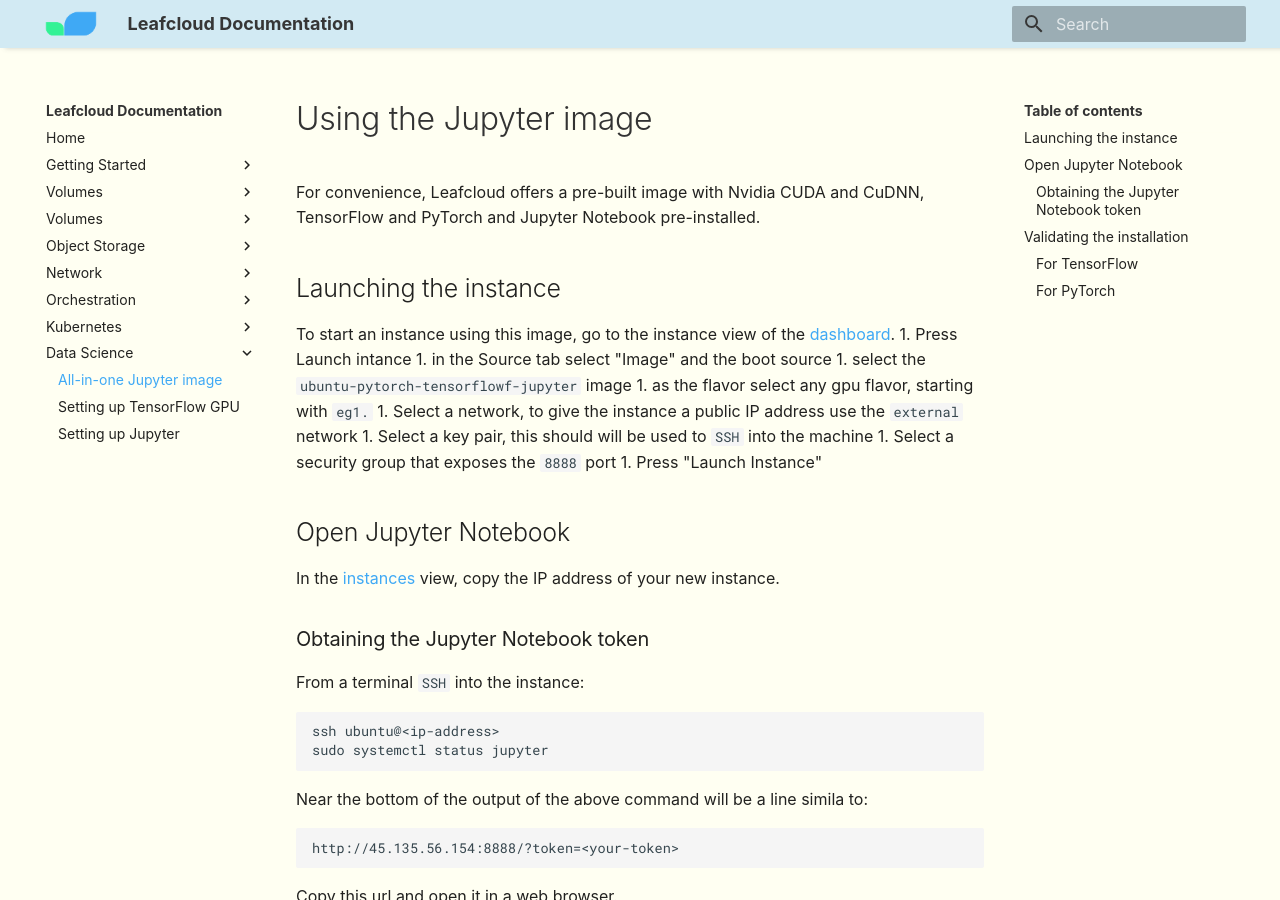
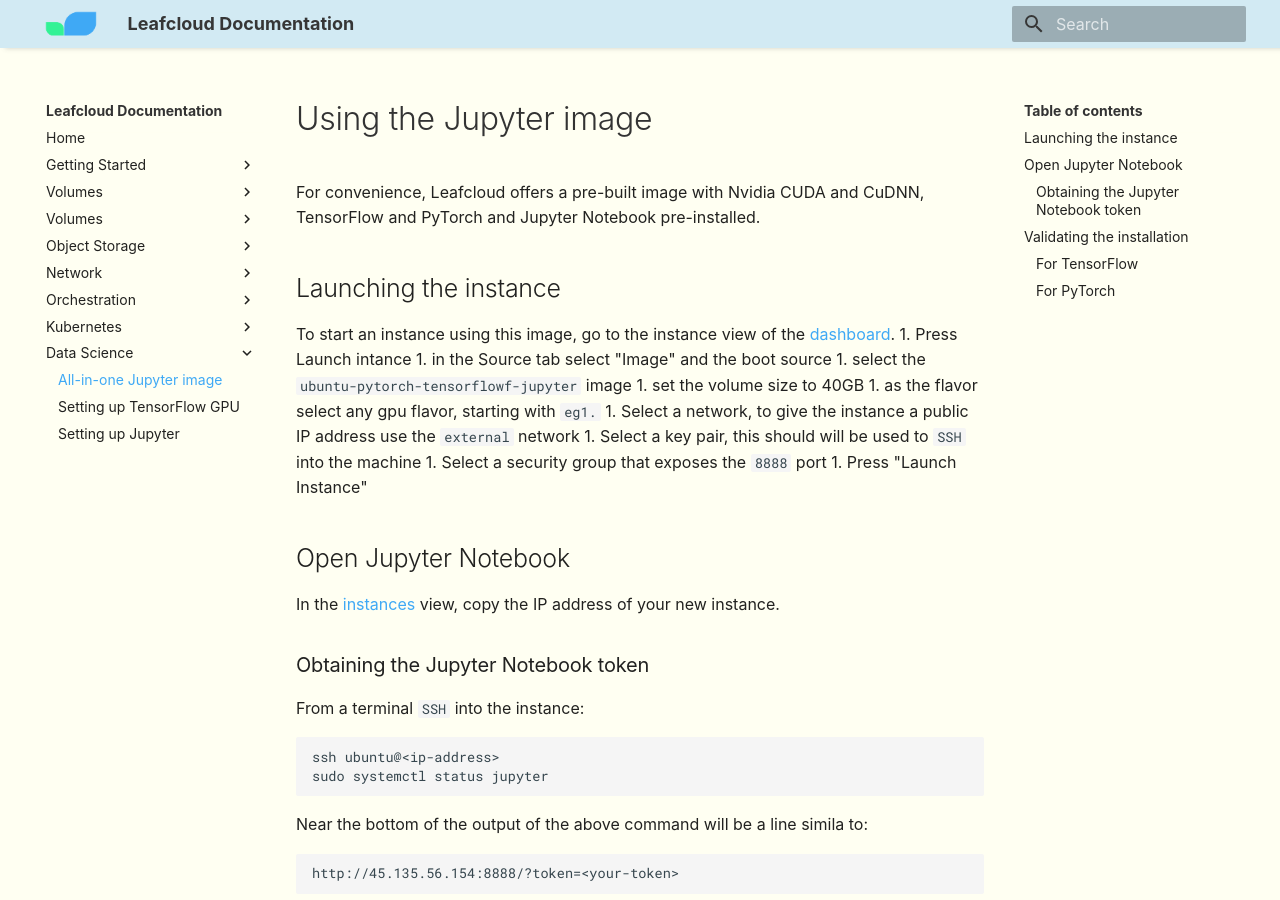
Before and after one commit to leafcloudhq/documentation-rtd, an MkDocs documentation site: the page built from docs/data-science/using-the-jupyter-image.md, in a window 1280 px wide and 900 px high. Built offline with MkDocs 1.6.1 and Material for MkDocs 9.7.7, drawn with Linux system fonts in a browser that asks for light colours; some web fonts are replaced.

Commit message:
added instruction to set the volume size to 40GB for jupyter image

```diff
--- a/docs/data-science/using-the-jupyter-image.md
+++ b/docs/data-science/using-the-jupyter-image.md
@@ -8,6 +8,7 @@
 1. Press Launch intance
 1. in the Source tab select "Image" and the boot source
 1. select the `ubuntu-pytorch-tensorflowf-jupyter` image
+1. set the volume size to 40GB
 1. as the flavor select any gpu flavor, starting with `eg1.`
 1. Select a network, to give the instance a public IP address use the `external` network
 1. Select a key pair, this should will be used to `SSH` into the machine
```
